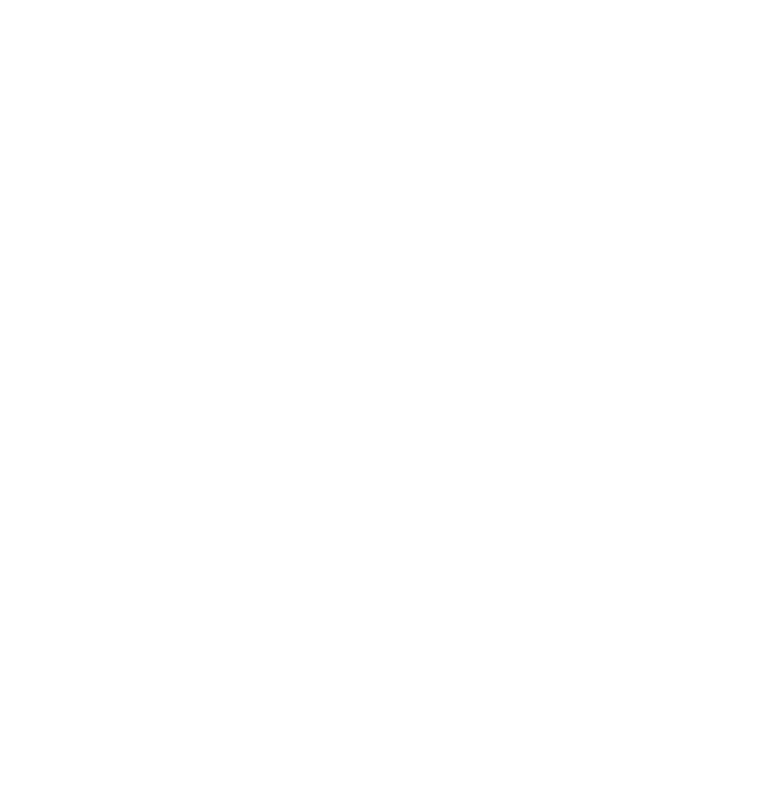
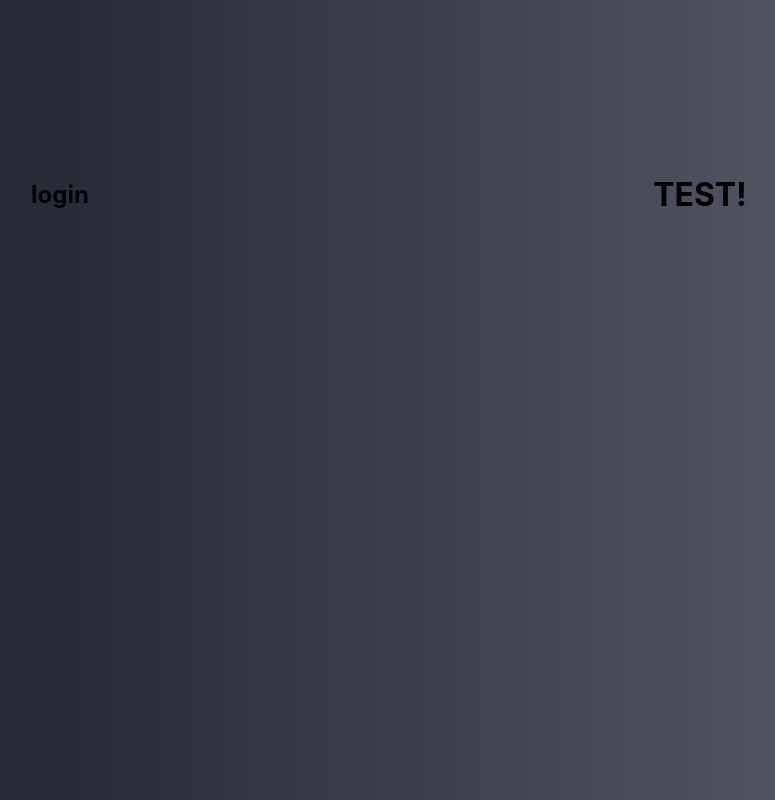
Before and after one commit to Exooo1/Words, a React (Create React App) app: page /auth in a window 1280 px wide. Shown: the whole page, without its empty margins (251-1026 px from the left). Built offline with nearby package versions, Linux system fonts and the light colour scheme.

Commit message:
add a few indepndecy

```diff
--- a/package.json
+++ b/package.json
@@ -44,6 +44,7 @@
     ]
   },
   "devDependencies": {
+    "@types/node-sass": "^4.11.3",
     "@typescript-eslint/parser": "^5.36.0",
     "eslint": "^8.23.0",
     "eslint-config-prettier": "^8.5.0",
@@ -51,6 +52,7 @@
     "eslint-plugin-import": "^2.26.0",
     "eslint-plugin-prettier": "^4.2.1",
     "eslint-plugin-react-hooks": "^4.6.0",
+    "node-sass": "^7.0.1",
     "prettier": "^2.7.1"
   }
 }
--- a/src/Components/App.tsx
+++ b/src/Components/App.tsx
@@ -1,13 +1,14 @@
 import React from 'react'
-import {Route, Routes} from "react-router-dom";
+import {Route, Routes} from 'react-router-dom'
+import {Auth} from "./Auth/Auth";
 
 export const App = () => {
     return (
         <div>
             <Routes>
-                <Route path='auth'>
-                    <Route path='registration'/>
-                    <Route path='login'/>
+                <Route path='auth' element={<Auth/>}>
+                    <Route index element={<h2>login</h2>}/>
+                    <Route path='registration' element={<h2>reg</h2>}/>
                 </Route>
             </Routes>
         </div>
--- /dev/null
+++ b/src/Components/Auth/Auth.tsx
@@ -0,0 +1,15 @@
+import React from 'react'
+import {Outlet} from "react-router-dom";
+import './auth.scss'
+
+export const Auth = () => {
+    return <div className='auth'>
+        <svg>
+            <img src="" alt=""/>
+        </svg>
+        <div>
+            <Outlet/>
+            <div><h1>TEST!</h1></div>
+        </div>
+    </div>
+}
--- /dev/null
+++ b/src/Components/Auth/auth.scss
@@ -0,0 +1,9 @@
+.auth {
+  background: linear-gradient(90deg, rgba(39, 42, 55, 1) 24%, rgba(82, 85, 97, 1) 82%);
+  height: 100vh;
+  div {
+    display: flex;
+    justify-content: space-around;
+    align-items: center;
+  }
+}
--- a/src/index.css
+++ b/src/index.css
@@ -1,13 +1,9 @@
 body {
-  margin: 0;
-  font-family: -apple-system, BlinkMacSystemFont, 'Segoe UI', 'Roboto', 'Oxygen',
+    padding: 0;
+    margin: 0;
+    font-family: -apple-system, BlinkMacSystemFont, 'Segoe UI', 'Roboto', 'Oxygen',
     'Ubuntu', 'Cantarell', 'Fira Sans', 'Droid Sans', 'Helvetica Neue',
     sans-serif;
-  -webkit-font-smoothing: antialiased;
-  -moz-osx-font-smoothing: grayscale;
+    -webkit-font-smoothing: antialiased;
+    -moz-osx-font-smoothing: grayscale;
 }
-
-code {
-  font-family: source-code-pro, Menlo, Monaco, Consolas, 'Courier New',
-    monospace;
-}
--- a/src/index.tsx
+++ b/src/index.tsx
@@ -3,7 +3,7 @@
 import './index.css'
 import {App} from './Components/App'
 import reportWebVitals from './reportWebVitals'
-import {BrowserRouter} from "react-router-dom";
+import {BrowserRouter} from 'react-router-dom'
 
 const root = ReactDOM.createRoot(document.getElementById('root') as HTMLElement)
 root.render(
```
Also changed, not shown: 2 other files (tests, documents, lock files or other folders).
